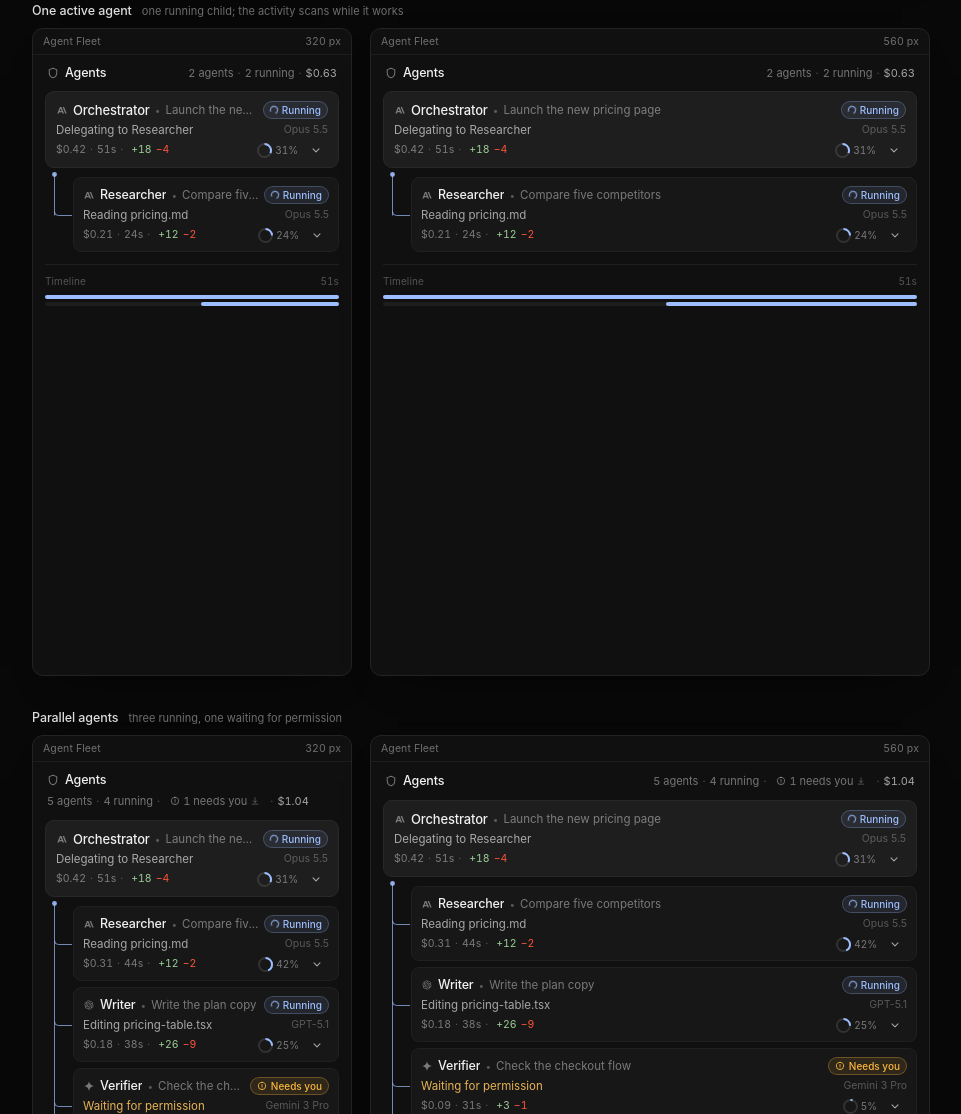
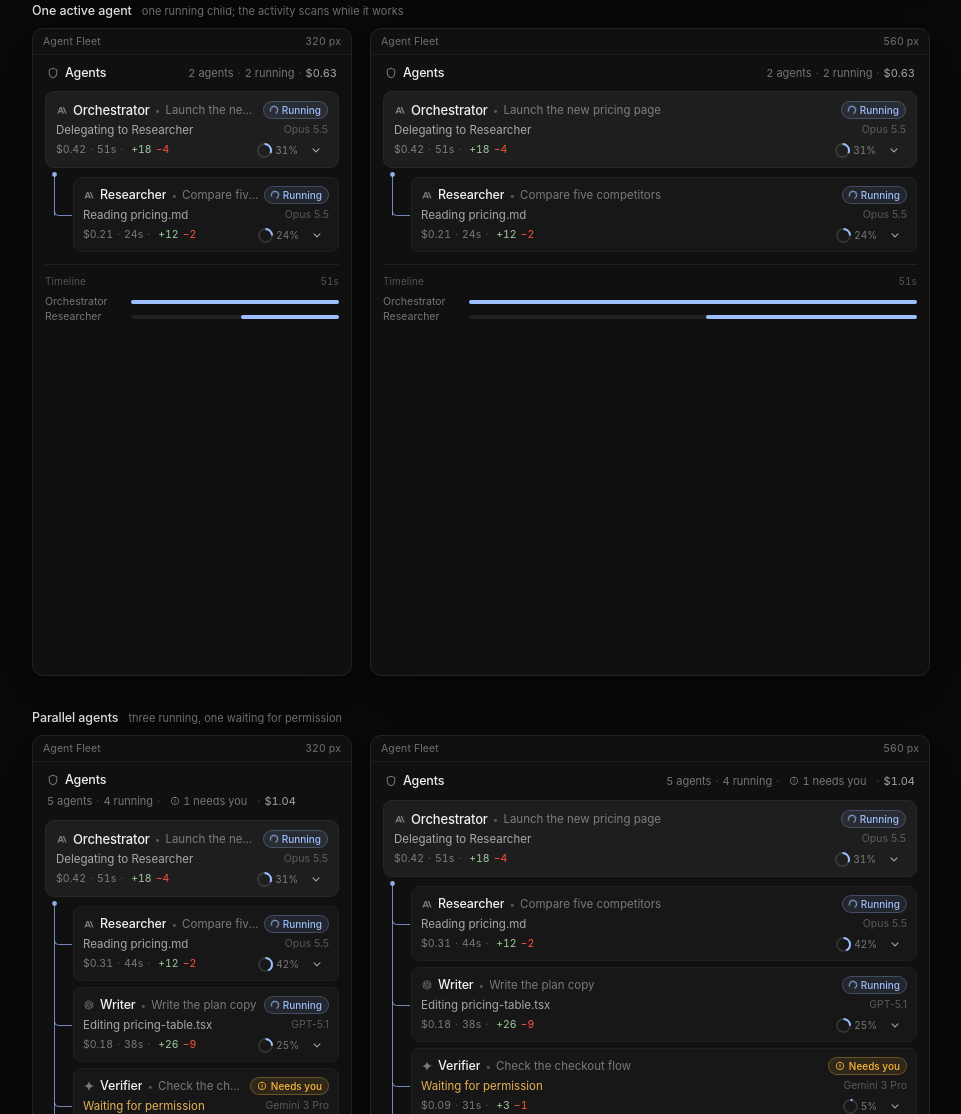
Before and after one commit to PVLPM/opencode-bastion, a Solid app: page preview/index.html in a window 1280 px wide. Shown: the part 1526-2640 px from the top of the page, without its empty margins (0-961 px from the left). Built offline with nearby package versions, Linux system fonts and the light colour scheme; a web font is replaced by a local one.

Commit message:
fix(ui): link inactive agents, label timeline rows, balance card titles
- spine and quiet elbows continue through the inactive group; beams reach finished agents
- timeline rows carry a compact agent label
- drop the stray header glyph; cap agent name width so the session name stays readable

```diff
--- a/preview/ui.tsx
+++ b/preview/ui.tsx
@@ -20,8 +20,6 @@ function iconPath(name: IconName): string {
       return "M3.4 8.4 6.3 11.3 12.6 4.9";
     case "dash":
       return "M4 8h8";
-    case "arrow-down-to-line":
-      return "M8 2.8v7.4M5.2 7.6 8 10.4l2.8-2.8M3.4 13h9.2";
     case "sessions-stack":
       return "M3 5.2h10M3 8h10M3 10.8h6";
     default:
--- a/src/ui/agent-card.tsx
+++ b/src/ui/agent-card.tsx
@@ -88,6 +88,7 @@ export function AgentCard(props: AgentCardProps) {
       <div class="bn-card__body">
         <div class="bn-card__title">
           <ProviderLogo providerID={props.agent.model?.providerID} />
+          <div class="bn-card__identity">
             <span class="bn-card__name" title={props.agent.agent}>
               {props.agent.agent}
             </span>
@@ -103,6 +104,7 @@ export function AgentCard(props: AgentCardProps) {
                 </>
               )}
             </Show>
+          </div>
           <span class="bn-chip" data-tone={props.agent.status}>
             <Show
               when={props.agent.status === "running"}
--- a/src/ui/connections.tsx
+++ b/src/ui/connections.tsx
@@ -5,6 +5,7 @@ import type { Beam } from "../model/types";
 interface RowWire {
   readonly sessionID: string;
   readonly centerY: number;
+  readonly inactive: boolean;
   readonly line: string;
   readonly out: string;
   readonly back: string;
@@ -14,6 +15,7 @@ interface Geometry {
   readonly nodeX: number;
   readonly nodeY: number;
   readonly spine: string;
+  readonly spineTail: string | undefined;
   readonly rows: readonly RowWire[];
   readonly bySession: ReadonlyMap<string, RowWire>;
 }
@@ -74,6 +76,7 @@ export function Connections(props: {
       const row: RowWire = {
         sessionID,
         centerY,
+        inactive: element.dataset.inactive === "true",
         line: branch(SPINE_X, centerY, cardLeft),
         out: forward(SPINE_X, nodeY, centerY, cardLeft),
         back: reverse(SPINE_X, nodeY, centerY, cardLeft),
@@ -87,10 +90,13 @@ export function Connections(props: {
       setGeometry(undefined);
       return;
     }
+    const lastActive = rows.findLast((row) => !row.inactive)?.centerY ?? nodeY;
     setGeometry({
       nodeX: SPINE_X,
       nodeY,
-      spine: `M ${SPINE_X} ${nodeY} V ${last.centerY}`,
+      spine: `M ${SPINE_X} ${nodeY} V ${lastActive}`,
+      spineTail:
+        last.centerY > lastActive ? `M ${SPINE_X} ${lastActive} V ${last.centerY}` : undefined,
       rows,
       bySession,
     });
@@ -118,7 +124,19 @@ export function Connections(props: {
           <svg class="bn-wires__svg">
             <circle class="bn-node" cx={measured().nodeX} cy={measured().nodeY} r="2.4" />
             <path class="bn-wire" d={measured().spine} />
-            <For each={measured().rows}>{(row) => <path class="bn-wire" d={row.line} />}</For>
+            <Show when={measured().spineTail}>
+              {(tail) => <path class="bn-wire bn-wire--quiet" d={tail()} />}
+            </Show>
+            <For each={measured().rows}>
+              {(row) => (
+                <path
+                  class={row.inactive ? "bn-wire bn-wire--quiet" : "bn-wire"}
+                  data-bn-wire={row.sessionID}
+                  data-inactive={row.inactive ? "true" : undefined}
+                  d={row.line}
+                />
+              )}
+            </For>
           </svg>
           <Show when={props.animate}>
             <For each={props.beams}>
--- a/src/ui/fleet-panel.tsx
+++ b/src/ui/fleet-panel.tsx
@@ -135,7 +135,6 @@ export function FleetPanel(props: FleetPanelProps) {
                 <span>
                   {waiting()} {waiting() === 1 ? "needs" : "need"} you
                 </span>
-                <Icon name="arrow-down-to-line" class="bn-needs__arrow" />
               </button>
             </Show>
             <Show when={props.fleet?.totalCost}>
--- a/src/ui/styles.css
+++ b/src/ui/styles.css
@@ -29,6 +29,7 @@
   --bn-line-quiet: var(--border-weaker-base, #202020);
   --bn-selected: var(--border-weak-selected, #034cff9e);
   --bn-wire: color-mix(in srgb, var(--bn-accent) 70%, transparent);
+  --bn-wire-quiet: color-mix(in srgb, var(--bn-accent) 54%, transparent);
   --bn-icon-size: 12px;
 
   position: relative;
@@ -141,15 +142,10 @@
   outline-offset: 1px;
 }
 
-.bn-needs__icon,
-.bn-needs__arrow {
+.bn-needs__icon {
   width: 10px;
   height: 10px;
   flex: none;
-}
-
-.bn-needs__arrow {
-  opacity: 0.7;
 }
 
 .bn-empty {
@@ -221,6 +217,10 @@
   fill: none;
   stroke: var(--bn-wire);
   stroke-width: 1;
+}
+
+.bn-wire--quiet {
+  stroke: var(--bn-wire-quiet);
 }
 
 .bn-node {
@@ -369,9 +369,20 @@
   opacity: 0.55;
 }
 
+.bn-card__identity {
+  display: flex;
+  flex: 1 1 auto;
+  align-items: center;
+  gap: 5px;
+  min-width: 0;
+}
+
+.bn-card__identity:has(.bn-card__session) .bn-card__name {
+  max-width: 45%;
+}
+
 .bn-card__name {
   flex: 0 1 auto;
-  max-width: 44%;
   min-width: 0;
   overflow: hidden;
   color: var(--bn-strong);
@@ -802,15 +813,31 @@
 .bn-timeline__rows {
   display: flex;
   flex-direction: column;
-  gap: 3px;
+  gap: 2px;
 }
 
 .bn-timeline__row {
+  display: grid;
+  grid-template-columns: minmax(0, 78px) minmax(0, 1fr);
+  align-items: center;
+  gap: 8px;
+  min-width: 0;
+}
+
+.bn-timeline__label {
+  overflow: hidden;
+  color: var(--bn-weak);
+  font-size: 10.5px;
+  line-height: 13px;
+  text-overflow: ellipsis;
+  white-space: nowrap;
+}
+
+.bn-timeline__track {
   position: relative;
-  display: block;
   height: 4px;
   border-radius: 999px;
-  background: color-mix(in srgb, var(--bn-fg) 9%, transparent);
+  background: color-mix(in srgb, var(--bn-fg) 11%, transparent);
 }
 
 .bn-timeline__bar {
--- a/src/ui/timeline.tsx
+++ b/src/ui/timeline.tsx
@@ -5,6 +5,8 @@ import { formatDuration } from "./format";
 
 interface Bar {
   readonly sessionID: string;
+  readonly label: string;
+  readonly title: string;
   readonly left: number;
   readonly width: number;
   readonly status: AgentStatus;
@@ -25,8 +27,8 @@ function endOf(agent: AgentView, now: number): number | undefined {
 
 /**
  * One shared time axis for the family, one thin row per agent, so staggered and
- * concurrent work is legible without turning into a trace waterfall. The cards
- * above carry the labels; this stays a glanceable strip.
+ * concurrent work is legible without turning into a trace waterfall. Each row
+ * carries its agent name and keeps the cards above as the full record.
  */
 export function Timeline(props: { fleet: FleetView; now: number }) {
   const model = createMemo<Timeline | undefined>(() => {
@@ -51,6 +53,8 @@ export function Timeline(props: { fleet: FleetView; now: number }) {
       const left = Math.min(((start - from) / total) * 100, 100 - width);
       return {
         sessionID: agent.sessionID,
+        label: agent.agent,
+        title: agent.title === undefined ? agent.agent : `${agent.agent} — ${agent.title}`,
         left,
         width,
         status: agent.status,
@@ -71,13 +75,18 @@ export function Timeline(props: { fleet: FleetView; now: number }) {
           <div class="bn-timeline__rows">
             <For each={timeline().bars}>
               {(bar) => (
-                <span class="bn-timeline__row">
+                <span class="bn-timeline__row" data-session={bar.sessionID}>
+                  <span class="bn-timeline__label" title={bar.title}>
+                    {bar.label}
+                  </span>
+                  <span class="bn-timeline__track">
                     <span
                       class="bn-timeline__bar"
                       data-status={bar.status}
                       data-inactive={bar.inactive ? "true" : undefined}
                       style={{ left: `${bar.left}%`, width: `${bar.width}%` }}
                     />
+                  </span>
                 </span>
               )}
             </For>
```
Also changed, not shown: test/ui/fleet-panel.test.tsx (+29 -0 lines), test/ui/timeline.test.tsx (+10 -0 lines). Lines whose indentation alone changed are shown as unchanged.
